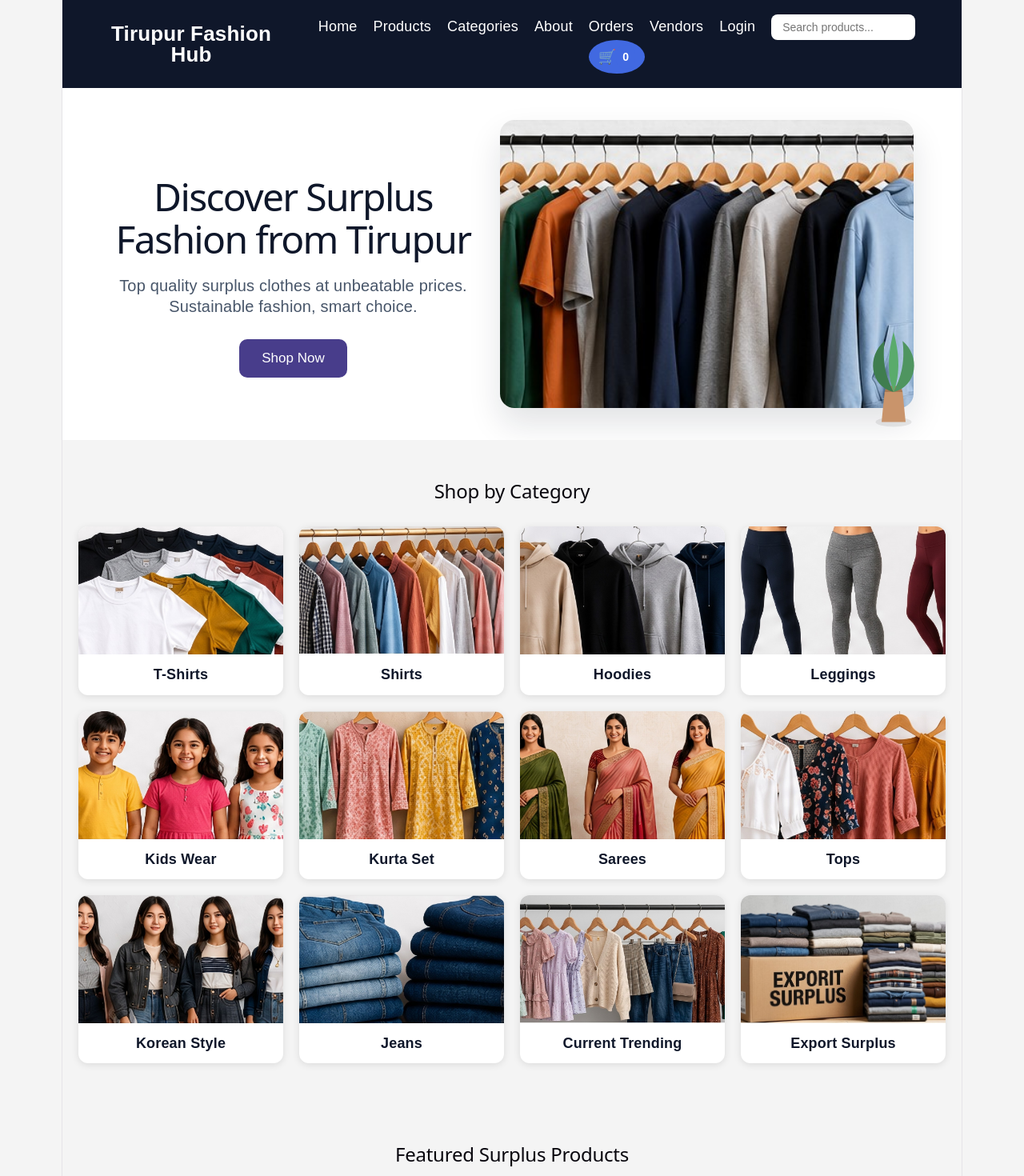
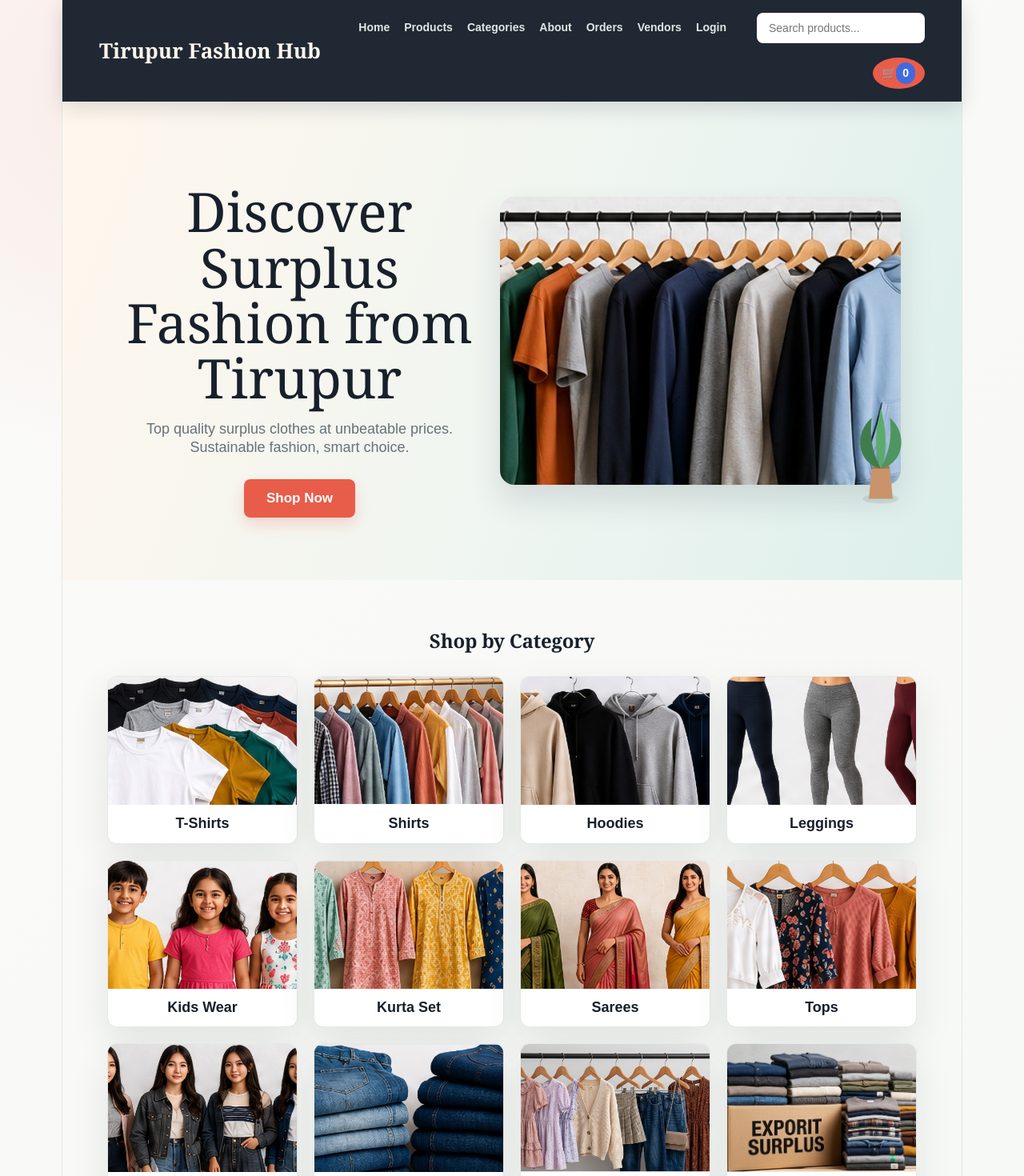
Before and after one commit to iniya9962-rgb/tirupur-fashion-hub, a React (Vite) app: page / in a window 1280 px wide. Shown: the top 1470 px of the page at 80% size. Built offline with nearby package versions, Linux system fonts and the light colour scheme; no server answers.

Commit message:
Update website styling

```diff
--- a/src/App.css
+++ b/src/App.css
@@ -989,3 +989,413 @@ body {
   }
 
 }
+
+/* Shared fashion marketplace visual system */
+body {
+  background:
+    radial-gradient(circle at 12% 4%, rgba(232, 93, 74, 0.09), transparent 28rem),
+    linear-gradient(135deg, #fbfaf8 0%, #f4f8f5 100%);
+}
+
+button,
+input,
+textarea,
+select {
+  font-family: inherit;
+}
+
+button {
+  transition: transform 160ms ease, box-shadow 160ms ease, background 160ms ease;
+}
+
+.navbar {
+  position: sticky;
+  top: 0;
+  z-index: 20;
+  gap: 24px;
+  padding: 16px clamp(18px, 4vw, 46px);
+  background: rgba(23, 32, 43, 0.96);
+  box-shadow: 0 8px 24px rgba(23, 32, 43, 0.14);
+}
+
+.logo {
+  color: #fff7ed;
+  font-family: var(--heading);
+  font-size: 26px;
+  letter-spacing: 0;
+  white-space: nowrap;
+}
+
+.navbar nav {
+  display: flex;
+  align-items: center;
+  gap: 18px;
+  flex-wrap: wrap;
+  justify-content: flex-end;
+}
+
+.navbar nav a {
+  margin-left: 0;
+  color: #dce8e3;
+  font-size: 14px;
+  font-weight: 600;
+  transition: color 160ms ease;
+}
+
+.navbar nav a:hover {
+  color: #f6bd67;
+}
+
+.hero {
+  min-height: 440px;
+  padding: clamp(38px, 7vw, 78px) clamp(24px, 7vw, 76px);
+  background: linear-gradient(110deg, #fff7ed 0%, #eef5f1 58%, #dcefeb 100%);
+}
+
+.hero-overlay h1 {
+  max-width: 620px;
+  font-family: var(--heading);
+  font-size: clamp(40px, 6vw, 68px);
+  line-height: 1.02;
+  color: var(--text-h);
+}
+
+.hero-overlay p {
+  max-width: 520px;
+  color: #66717b;
+  font-size: 18px;
+}
+
+.hero-btn,
+.auth-btn,
+.vendor-container button,
+.checkout-btn,
+.vendor-logout {
+  background: var(--accent);
+  border-radius: 8px;
+  font-weight: 700;
+  box-shadow: 0 8px 18px rgba(232, 93, 74, 0.22);
+}
+
+.hero-btn:hover,
+.auth-btn:hover,
+.vendor-container button:hover,
+.checkout-btn:hover,
+.vendor-logout:hover {
+  background: var(--accent-dark);
+  transform: translateY(-2px);
+  box-shadow: 0 12px 24px rgba(232, 93, 74, 0.28);
+}
+
+.categories,
+.featured,
+.cart-container,
+.product-details,
+.auth-container,
+.vendor-dashboard,
+.my-products-container,
+.inventory-container {
+  background: transparent;
+}
+
+.categories,
+.featured {
+  padding: 62px clamp(18px, 5vw, 56px);
+}
+
+.categories h2,
+.featured h2,
+.cart-container h2,
+.vendor-dashboard h1,
+.my-products-container h2,
+.inventory-container h2 {
+  color: var(--text-h);
+  font-family: var(--heading);
+  font-weight: 700;
+}
+
+.category-card,
+.product-card,
+.cart-container,
+.product-details,
+.auth-box,
+.vendor-container,
+.dashboard-card,
+.inventory-card {
+  border: 1px solid rgba(226, 232, 228, 0.9);
+  border-radius: 14px;
+  box-shadow: var(--shadow);
+}
+
+.category-card {
+  border-radius: 12px;
+  transition: transform 180ms ease, box-shadow 180ms ease, border-color 180ms ease;
+}
+
+.category-card:hover,
+.product-card:hover,
+.dashboard-card:hover,
+.inventory-card:hover {
+  border-color: rgba(20, 125, 120, 0.35);
+  box-shadow: 0 20px 42px rgba(25, 45, 52, 0.14);
+}
+
+.category-card.active {
+  border: 2px solid var(--accent);
+}
+
+.category-card h3,
+.product-card h3,
+.cart-info h3,
+.details-info h1 {
+  color: var(--text-h);
+}
+
+.product-card {
+  padding: 16px;
+  overflow: hidden;
+}
+
+.product-card h3 {
+  min-height: 48px;
+  font-size: 18px;
+  line-height: 1.35;
+}
+
+.product-image {
+  height: 240px;
+  border-radius: 10px;
+}
+
+.price {
+  color: var(--teal);
+  font-weight: 800;
+}
+
+.cart-btn,
+.buy-now-btn {
+  border-radius: 7px;
+  padding: 10px 16px;
+  font-weight: 700;
+}
+
+.cart-btn {
+  background: var(--teal);
+}
+
+.cart-btn:hover {
+  background: #0d625e;
+}
+
+.buy-now-btn {
+  background: #f6bd67;
+  color: #3b2b19;
+}
+
+.buy-now-btn:hover {
+  background: #e9a83b;
+}
+
+.cart-icon {
+  background: var(--accent);
+}
+
+.search-input {
+  width: 210px;
+  padding: 10px 14px;
+  background: #fff;
+  border: 1px solid transparent;
+  color: var(--text-h);
+}
+
+.search-input:focus {
+  border-color: #f6bd67;
+  box-shadow: 0 0 0 3px rgba(246, 189, 103, 0.25);
+}
+
+.product-details {
+  margin: 56px auto;
+  padding: clamp(22px, 4vw, 42px);
+  background: rgba(255, 255, 255, 0.86);
+}
+
+.details-image {
+  border-radius: 12px;
+}
+
+.details-info h1 {
+  font-family: var(--heading);
+  font-weight: 700;
+}
+
+.auth-container {
+  padding: 30px 18px;
+  background: linear-gradient(135deg, #fff1eb, #e4f2ee);
+}
+
+.auth-box,
+.vendor-container {
+  padding: clamp(26px, 5vw, 42px);
+  background: rgba(255, 255, 255, 0.92);
+}
+
+.auth-box h2,
+.vendor-container h2 {
+  color: var(--text-h);
+  font-family: var(--heading);
+  font-size: 32px;
+  font-weight: 700;
+}
+
+.auth-input,
+.vendor-container input,
+.vendor-container textarea,
+.vendor-container select,
+.inventory-card input {
+  background: #fbfcfb;
+  border: 1px solid #d8e1dc;
+  border-radius: 8px;
+  color: var(--text-h);
+}
+
+.auth-input:focus,
+.vendor-container input:focus,
+.vendor-container textarea:focus,
+.vendor-container select:focus,
+.inventory-card input:focus {
+  border-color: var(--teal);
+  box-shadow: 0 0 0 3px rgba(20, 125, 120, 0.13);
+}
+
+.auth-link a {
+  color: var(--teal);
+  font-weight: 700;
+}
+
+.category-box label {
+  border-color: #d8e1dc;
+  background: #f7faf8;
+}
+
+.category-box label:hover,
+.category-box input[type="checkbox"]:checked + label {
+  background: var(--teal);
+  color: white;
+}
+
+.vendor-dashboard,
+.my-products-container,
+.inventory-container {
+  padding: clamp(28px, 6vw, 64px) clamp(18px, 5vw, 56px);
+}
+
+.vendor-dashboard h1 {
+  font-size: clamp(34px, 5vw, 54px);
+}
+
+.vendor-dashboard h2 {
+  color: var(--teal);
+}
+
+.dashboard-card {
+  position: relative;
+  overflow: hidden;
+  padding: 28px;
+  background: rgba(255, 255, 255, 0.9);
+}
+
+.dashboard-card::after {
+  content: "";
+  position: absolute;
+  width: 64px;
+  height: 64px;
+  right: -22px;
+  top: -22px;
+  border-radius: 50%;
+  background: var(--accent-soft);
+}
+
+.dashboard-card h3 {
+  position: relative;
+  z-index: 1;
+  color: var(--text-h);
+}
+
+.dashboard-card p {
+  position: relative;
+  z-index: 1;
+  color: var(--text);
+}
+
+.vendor-logout,
+.back-btn {
+  border-radius: 8px;
+}
+
+.my-products-container,
+.inventory-container {
+  background: linear-gradient(135deg, #f7faf8, #fff7ed);
+}
+
+.edit-btn {
+  background: var(--teal);
+}
+
+.edit-btn:hover {
+  background: #0d625e;
+}
+
+.delete-btn,
+.remove-btn {
+  background: #c84b43;
+}
+
+.delete-btn:hover,
+.remove-btn:hover {
+  background: #a63832;
+}
+
+.back-btn {
+  background: var(--text-h);
+  font-weight: 700;
+}
+
+.back-btn:hover {
+  background: var(--teal);
+}
+
+.account-dropdown {
+  border: 1px solid var(--border);
+  box-shadow: 0 20px 42px rgba(25, 45, 52, 0.18);
+}
+
+@media (max-width: 768px) {
+  .navbar {
+    position: relative;
+    align-items: stretch;
+  }
+
+  .logo {
+    text-align: center;
+  }
+
+  .navbar nav {
+    justify-content: center;
+    gap: 12px;
+  }
+
+  .search-input {
+    width: 100%;
+    margin-left: 0;
+  }
+
+  .cart-summary {
+    flex-direction: column;
+    gap: 18px;
+    align-items: stretch;
+  }
+
+  .checkout-btn {
+    width: 100%;
+  }
+}
--- a/src/components/About.css
+++ b/src/components/About.css
@@ -1,7 +1,7 @@
 .about-page {
   min-height: 100vh;
   padding: 30px 6%;
-  background: #f8f5f0;
+  background: linear-gradient(135deg, #fff7ed, #e7f4f1);
 }
 
 .about-container {
@@ -11,7 +11,10 @@
 }
 
 .about-container h1 {
-  font-size: 36px;
+  color: #17202b;
+  font-family: Georgia, 'Times New Roman', serif;
+  font-size: clamp(38px, 6vw, 58px);
+  font-weight: 700;
   margin-bottom: 20px;
 }
 
@@ -29,7 +32,8 @@
 }
 
 .about-card {
-  background: white;
+  background: rgba(255, 255, 255, 0.9);
+  border: 1px solid #e2e8e4;
   padding: 28px;
   border-radius: 15px;
   box-shadow: 0 5px 18px rgba(0, 0, 0, 0.08);
@@ -37,6 +41,7 @@
 }
 
 .about-card h2 {
+  color: #147d78;
   margin-bottom: 12px;
 }
 
@@ -47,7 +52,8 @@
 .about-footer {
   margin-top: 45px;
   padding: 25px;
-  background: white;
+  background: #17202b;
+  color: #dce8e3;
   border-radius: 15px;
 }
 
--- a/src/components/Orders.css
+++ b/src/components/Orders.css
@@ -1,7 +1,16 @@
 .orders-page {
-  padding: 30px;
-  background: #f5f5f5;
-  min-height: 100vh;
+  min-height: 100svh;
+  padding: clamp(28px, 6vw, 64px) clamp(18px, 5vw, 56px);
+  background: linear-gradient(135deg, #f7faf8, #fff7ed);
+}
+
+.orders-page > h2 {
+  max-width: 980px;
+  margin: 0 auto 28px;
+  color: #17202b;
+  font-family: Georgia, 'Times New Roman', serif;
+  font-size: 38px;
+  font-weight: 700;
 }
 
 .back-btn {
@@ -15,11 +24,26 @@
 }
 
 .order-card {
-  background: white;
-  padding: 20px;
+  max-width: 980px;
+  margin: 0 auto 16px;
+  padding: 24px;
+  background: rgba(255, 255, 255, 0.92);
+  border: 1px solid #e2e8e4;
+  border-left: 5px solid #e85d4a;
   border-radius: 12px;
-  margin-bottom: 16px;
-  box-shadow: 0 4px 10px rgba(0,0,0,0.1);
+  box-shadow: 0 14px 34px rgba(25, 45, 52, 0.09);
+}
+
+.order-card h3 {
+  margin-bottom: 10px;
+  color: #17202b;
+  font-family: Georgia, 'Times New Roman', serif;
+  font-size: 22px;
+}
+
+.order-card p {
+  margin: 7px 0;
+  color: #5f6875;
 }
 
 .order-actions {
@@ -29,7 +53,7 @@
 }
 
 .accept-btn {
-  background: green;
+  background: #147d78;
   color: white;
   border: none;
   padding: 10px 16px;
@@ -38,10 +62,36 @@
 }
 
 .reject-btn {
-  background: crimson;
+  background: #c84b43;
   color: white;
   border: none;
   padding: 10px 16px;
   border-radius: 8px;
   cursor: pointer;
 }
+
+.accept-btn:hover,
+.reject-btn:hover,
+.back-btn:hover {
+  transform: translateY(-2px);
+}
+
+.accepted-message {
+  color: #147d78 !important;
+  font-weight: 700;
+}
+
+.rejected-message {
+  color: #c84b43 !important;
+  font-weight: 700;
+}
+
+@media (max-width: 600px) {
+  .orders-page > h2 {
+    font-size: 32px;
+  }
+
+  .order-actions {
+    flex-direction: column;
+  }
+}
--- a/src/index.css
+++ b/src/index.css
@@ -1,23 +1,25 @@
 :root {
-  --text: #6b6375;
-  --text-h: #08060d;
-  --bg: #fff;
-  --border: #e5e4e7;
-  --code-bg: #f4f3ec;
-  --accent: #aa3bff;
-  --accent-bg: rgba(170, 59, 255, 0.1);
-  --accent-border: rgba(170, 59, 255, 0.5);
-  --social-bg: rgba(244, 243, 236, 0.5);
-  --shadow:
-    rgba(0, 0, 0, 0.1) 0 10px 15px -3px, rgba(0, 0, 0, 0.05) 0 4px 6px -2px;
+  --text: #5f6875;
+  --text-h: #17202b;
+  --bg: #fbfaf8;
+  --surface: #ffffff;
+  --surface-muted: #f1f5f3;
+  --border: #e2e8e4;
+  --accent: #e85d4a;
+  --accent-dark: #b94336;
+  --accent-soft: #fff0ec;
+  --teal: #147d78;
+  --teal-soft: #e6f4f1;
+  --saffron: #e9a83b;
+  --shadow: 0 18px 45px rgba(25, 45, 52, 0.1);
 
-  --sans: system-ui, 'Segoe UI', Roboto, sans-serif;
-  --heading: system-ui, 'Segoe UI', Roboto, sans-serif;
+  --sans: Inter, 'Avenir Next', 'Segoe UI', sans-serif;
+  --heading: Georgia, 'Times New Roman', serif;
   --mono: ui-monospace, Consolas, monospace;
 
-  font: 18px/145% var(--sans);
-  letter-spacing: 0.18px;
-  color-scheme: light dark;
+  font: 16px/145% var(--sans);
+  letter-spacing: 0;
+  color-scheme: light;
   color: var(--text);
   background: var(--bg);
   font-synthesis: none;
@@ -30,28 +32,9 @@
   }
 }
 
-@media (prefers-color-scheme: dark) {
-  :root {
-    --text: #9ca3af;
-    --text-h: #f3f4f6;
-    --bg: #16171d;
-    --border: #2e303a;
-    --code-bg: #1f2028;
-    --accent: #c084fc;
-    --accent-bg: rgba(192, 132, 252, 0.15);
-    --accent-border: rgba(192, 132, 252, 0.5);
-    --social-bg: rgba(47, 48, 58, 0.5);
-    --shadow:
-      rgba(0, 0, 0, 0.4) 0 10px 15px -3px, rgba(0, 0, 0, 0.25) 0 4px 6px -2px;
-  }
-
-  #social .button-icon {
-    filter: invert(1) brightness(2);
-  }
-}
-
 body {
   margin: 0;
+  background: var(--bg);
 }
 
 #root {
@@ -74,12 +57,12 @@ h2 {
 }
 
 h1 {
-  font-size: 56px;
-  letter-spacing: -1.68px;
-  margin: 32px 0;
+  font-size: 48px;
+  letter-spacing: 0;
+  margin: 24px 0;
   @media (max-width: 1024px) {
-    font-size: 36px;
-    margin: 20px 0;
+    font-size: 34px;
+    margin: 18px 0;
   }
 }
 h2 {
```
Also changed, not shown: src/components/SalesAnalytics.css (+29 -14 lines).
